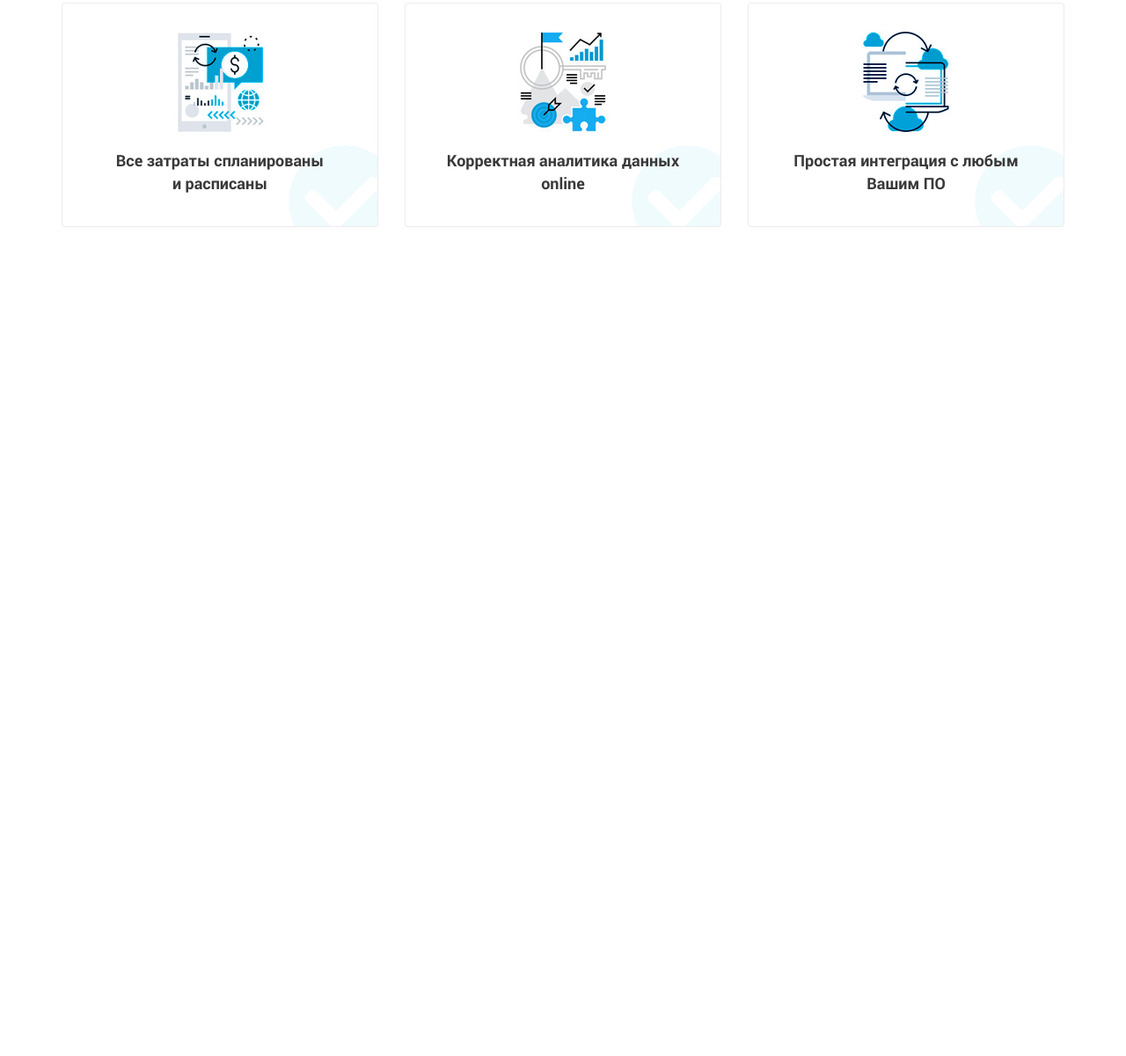
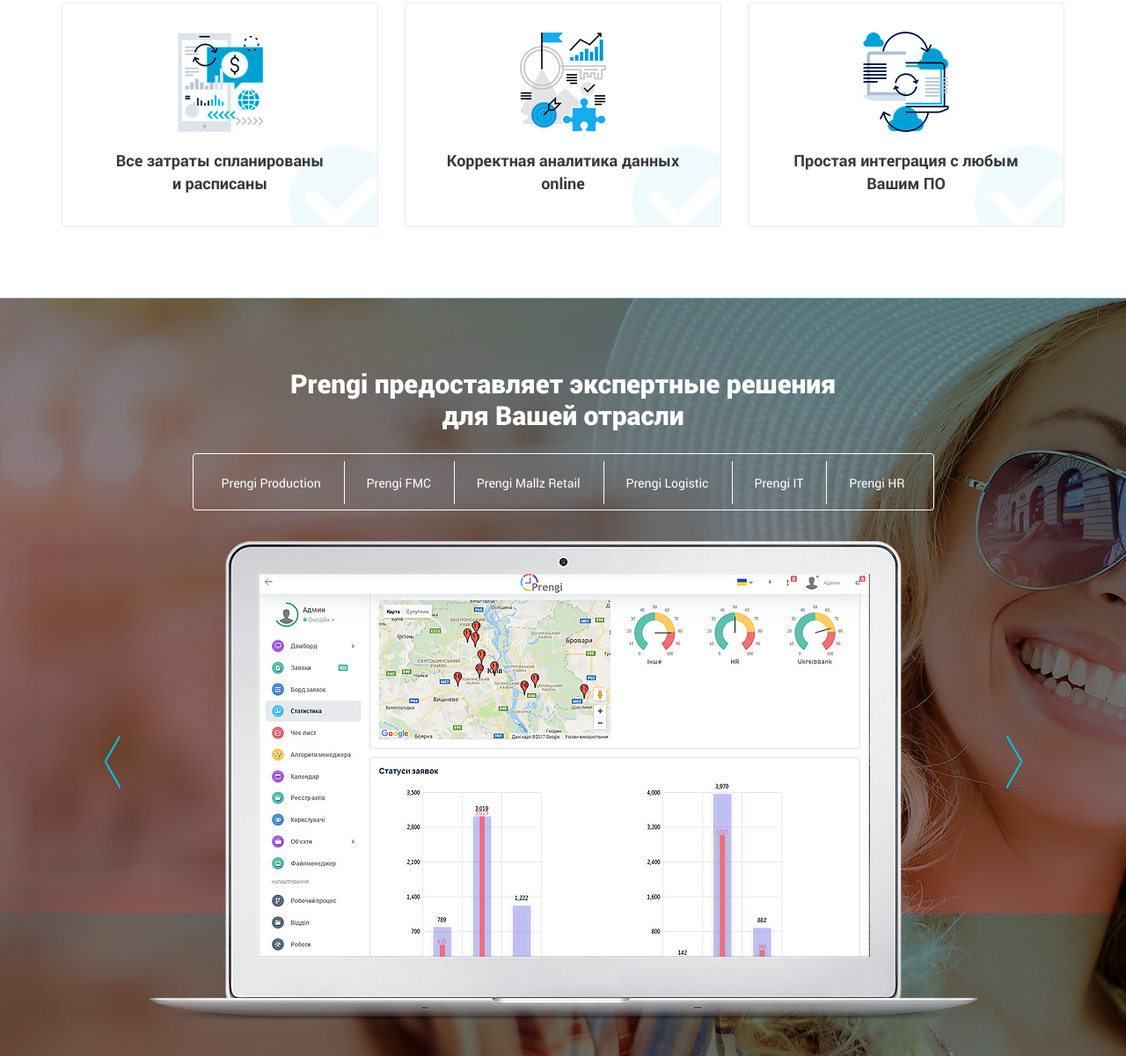
Before and after one commit to Koroleva4ne/Prengi, a website: page src/index.html in a window 1280 px wide. Shown: the part 1357-2557 px from the top of the page at 88% size. Before the commit the page ends 1695 px from the top, so only its background shows below. Drawn offline with nearby package versions, Linux system fonts and the light colour scheme; files that its build step writes are made by us from their sources; a web font is replaced by a local one.

Commit message:
add blocks industry

```diff
--- a/src/index.html
+++ b/src/index.html
@@ -25,6 +25,7 @@
     <meta name="msapplication-TileImage" content="icons/favicon/ms-icon-144x144.png">
     <meta name="theme-color" content="#ffffff">
     <!-- CSS -->
+    <link rel="stylesheet" type="text/css" href="https://cdn.jsdelivr.net/npm/slick-carousel@1.8.1/slick/slick.css">
     <link rel="stylesheet" href="css/style.min.css">
 </head>
 <body>
@@ -142,7 +143,7 @@
                 </div>
             </div>
             <img src="img/with/down.png" alt="down" class="with__down">
-            <div class="title_fz48">С PRENGI</div>
+            <div class="title title_fz48">С PRENGI</div>
             <div class="with__after">
                 <div class="with__block">
                     <img src="img/with/after_1.jpg" alt="after_1" class="with__img">
@@ -166,6 +167,45 @@
         </div>
     </section>
 
+    <section class="industry">
+        <div class="container">
+            <div class="title title_white">
+                Prengi предоставляет экспертные решения<br>для Вашей отрасли
+            </div>
+            <ul class="industry__tabs">
+                <li class="industry__tab">
+                    <div>Prengi Production</div>
+                </li>
+                <li class="industry__tab">
+                    <div>Prengi FMC</div>
+                </li>
+                <li class="industry__tab">
+                    <div>Prengi Mallz Retail</div>
+                </li>
+                <li class="industry__tab">
+                    <div>Prengi Logistic</div>
+                </li>
+                <li class="industry__tab">
+                    <div>Prengi IT</div>
+                </li>
+                <li class="industry__tab">
+                    <div>Prengi HR</div>
+                </li>
+            </ul>
+            <div class="slider">
+                <div class="slide"><img src="img/industry/FMC.png" alt="FMC"></div>
+                <div class="slide"><img src="img/industry/FMC.png" alt="FMC"></div>
+                <div class="slide"><img src="img/industry/FMC.png" alt="FMC"></div>
+                <div class="slide"><img src="img/industry/FMC.png" alt="FMC"></div>
+                <div class="slide"><img src="img/industry/FMC.png" alt="FMC"></div>
+                <div class="slide"><img src="img/industry/FMC.png" alt="FMC"></div>
+            </div>
+        </div>
+    </section>
+
+    <script src="https://code.jquery.com/jquery-1.11.0.min.js"></script>
+    <script src="https://code.jquery.com/jquery-migrate-1.2.1.min.js"></script>
+    <script src="https://cdn.jsdelivr.net/npm/slick-carousel@1.8.1/slick/slick.min.js"></script>
     <script src="js/script.js"></script>
 </body>
 </html>
--- a/src/js/script.js
+++ b/src/js/script.js
@@ -1,3 +1,12 @@
+$(document).ready(function(){
+    $('.slider').slick({
+        speed: 300,
+        slidesToShow: 1,
+        prevArrow: '<button type="button" class="button-prev"></button>',
+        nextArrow: '<button type="button" class="button-next"></button>',
+    });
+});
+
 window.addEventListener('DOMContentLoaded', () => {
     const hamburger = document.querySelector('.hamburger'),
     menu = document.querySelector('.menu'),
@@ -10,4 +19,4 @@
     close.addEventListener('click', () => {
         menu.classList.remove('active');
     });
-})
+});
--- /dev/null
+++ b/src/scss/blocks/_industry.scss
@@ -0,0 +1,58 @@
+.industry {
+    padding: 80px 0 60px 0;
+    background: url(../img/bg_industry.jpg) center center/cover no-repeat,
+                url(../img/bg_gradient.jpg);
+    background-blend-mode: multiply;
+    &__tabs {
+        margin: 0 auto;
+        margin-top: 25px;
+        padding: 8px 32px;
+        display: flex;
+        justify-content: space-between;
+        width: 843px;
+        height: 65px;
+        border-radius: 4px;
+        border: solid 1px rgb(255, 255, 255);
+    }
+    &__tab {
+        font-size: 14px;
+        line-height: 49px;
+        color: $white-text;
+        list-style-type: none;
+        border-right: solid 1px rgb(255, 255, 255);
+        padding-right: 26px;
+        height: 49px;
+        &:last-child {
+            border-right: none;
+            padding-right: 0;
+        }
+        &:hover {
+            color: $main-color;
+            cursor: pointer;
+        }
+    }
+}
+.slider {
+    padding-top: 35px;
+    width: 947px;
+    height: 560px;
+    position: relative;
+    margin: 0 auto;
+    .button-prev, .button-next {
+        position: absolute;
+        top: 256px;
+        width: 18px;
+        height: 60px;
+        cursor: pointer;
+        background-color: inherit;
+        border: none;
+    }
+    .button-prev {
+        left: -48px;
+        background-image: url('../icons/prev.svg');
+    }
+    .button-next {
+        right: -48px;
+        background-image: url('../icons/next.svg');
+    }
+}
--- a/src/scss/blocks/_title.scss
+++ b/src/scss/blocks/_title.scss
@@ -1,8 +1,8 @@
 .title {
-    padding-top: 80px;
     font-size: 30px;
     font-weight: 900;
     line-height: 1.2;
+    text-align: center;
     color: $black-text;
     &_fz42 {
         padding-top: 133px;
@@ -26,10 +26,11 @@
         font-size: 48px;
         font-weight: 700;
         line-height: 100%;
-        text-align: center;
-        color: $black-text;
         @media (max-width: 576px) {
             font-size: 42px;
         }
     }
+    &_white {
+        color: $white-text;
+    }
 }
--- a/src/scss/style.scss
+++ b/src/scss/style.scss
@@ -1,6 +1,13 @@
 @import 'libs/_bootstrap-reboot.min';
 @import 'libs/_fonts.scss';
 @import 'base/_variables';
+@import 'blocks/country';
+@import 'blocks/menu';
+@import 'blocks/promo';
+@import 'blocks/with';
+@import 'blocks/industry';
+@import 'blocks/title';
+@import 'blocks/buttons';
 
 * {
     font-family: 'Roboto', sans-serif;
@@ -25,10 +32,3 @@
         padding: 0 10px;
     };
 }
-
-@import 'blocks/country';
-@import 'blocks/menu';
-@import 'blocks/promo';
-@import 'blocks/with';
-@import 'blocks/title';
-@import 'blocks/buttons';
```
Also changed, not shown: package.json (+3 -8 lines), dist/css/style.min.css, dist/icons/next.svg (added), dist/icons/prev.svg (added), dist/index.html, dist/js/script.js, src/icons/next.svg (added), src/icons/prev.svg (added), 1 other file.
